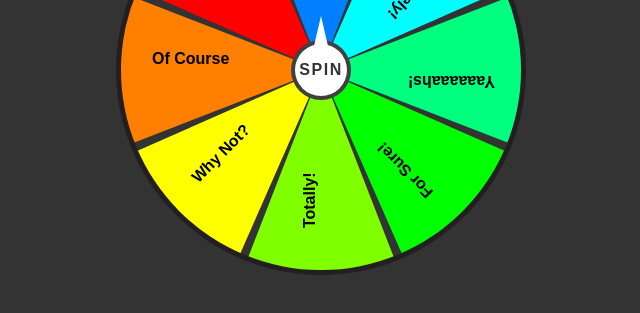
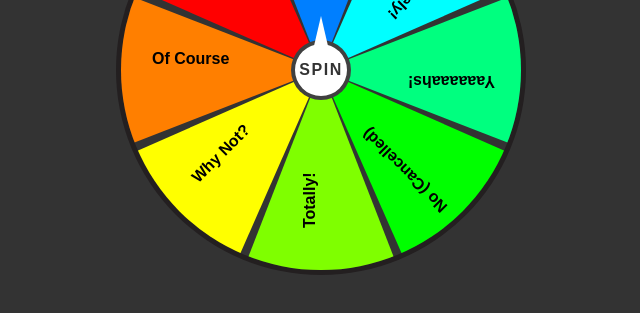
Before and after one commit to tkw1536/late.guys.wtf, a plain HTML site: page index.html in a window 1280 px wide. Shown: the part 231-544 px from the top of the page, 319-959 px from the left. Drawn offline with Linux system fonts and the light colour scheme.

Commit message:
cancelled

```diff
--- a/index.html
+++ b/index.html
@@ -163,7 +163,7 @@
                 <div class="number" style="--i:1;--clr:#007FFF;--db:'Yes';--sbb:'No';"></div>
                 <div class="number" style="--i:2;--clr:#00FFFF;--db:'Absolutely!';--sbb:'Not At All!';"></div>
                 <div class="number" style="--i:3;--clr:#00FF7F;--db:'Yaaaaaahs!';--sbb:'Nope!';"></div>
-                <div class="number" style="--i:4;--clr:#00FF00;--db:'For Sure!';--sbb:'Not really!';"></div>
+                <div class="number" style="--i:4;--clr:#00FF00;--db:'No (Cancelled)';--sbb:'Not really!';"></div>
                 <div class="number" style="--i:5;--clr:#7FFF00;--db:'Totally!';--sbb:'Absolutely not!';"></div>
                 <div class="number" style="--i:6;--clr:#FFFF00;--db:'Why Not?';--sbb:'Why?';"></div>
                 <div class="number" style="--i:7;--clr:#FF7F00;--db:'Of Course';--sbb:'No Chance!';"></div>
```
